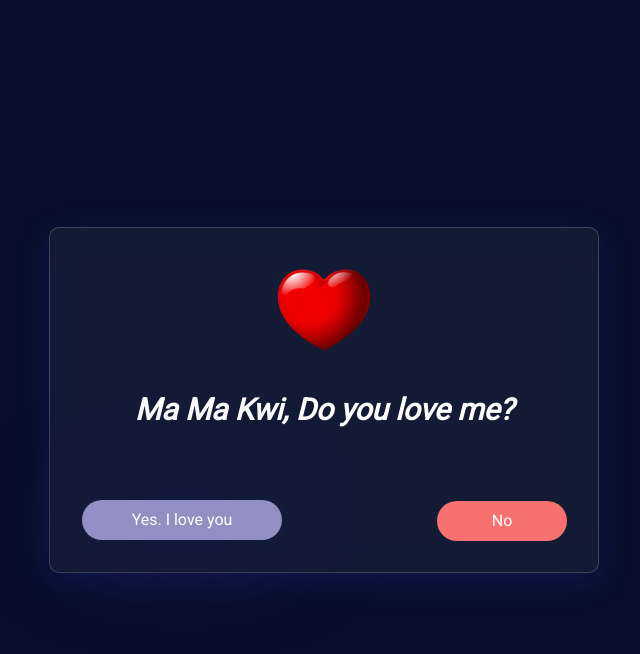
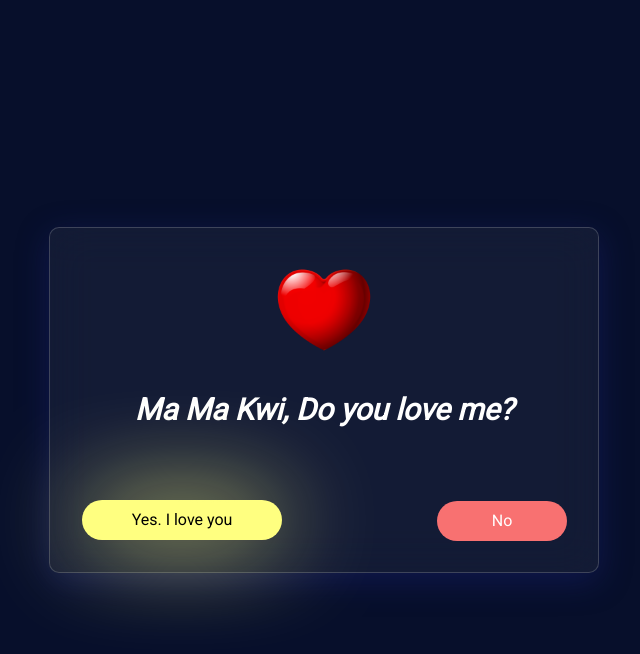
Before and after one commit to Paing4M/love, a Next.js app: page / in a window 1280 px wide. In both pictures the pointer is over the button "Yes. I love you". Shown: the top 654 px of the page, without its empty margins (316-956 px from the left). Built offline with nearby package versions, Linux system fonts and the light colour scheme.

Commit message:
loveDemo1.01

```diff
--- a/app/globals.css
+++ b/app/globals.css
@@ -42,7 +42,7 @@
 
 .my-button::before {
 	content: '';
-	background: conic-gradient(transparent 270deg, #9290c3, transparent);
+	background: conic-gradient(transparent 270deg, #ffff80, transparent);
 	position: absolute;
 	overflow: hidden;
 	top: 50%;
@@ -67,13 +67,11 @@
 	width: calc(100% - 2 * var(--offset));
 }
 
+.yes:hover,
 .yes:active {
-	background: #9290c3;
-}
-
-.yes:hover {
-	background: #9290c3;
-	box-shadow: 0 0 100px #1b1a55;
+	color: #000;
+	background: #ffff80;
+	box-shadow: 0 0 100px #ffff80;
 }
 
 a {
--- a/components/Component.tsx
+++ b/components/Component.tsx
@@ -51,6 +51,10 @@ const Component = () => {
 
 				<div className='flex flex-col xs:flex-row items-center justify-between mt-10'>
 					<button
+						style={{
+							background: success ? '#ffff80' : '',
+							color: success ? '#333' : '',
+						}}
 						onClick={() => setSuccess(true)}
 						className='my-button yes mb-[40px] xs:mb-0'
 					>
```
